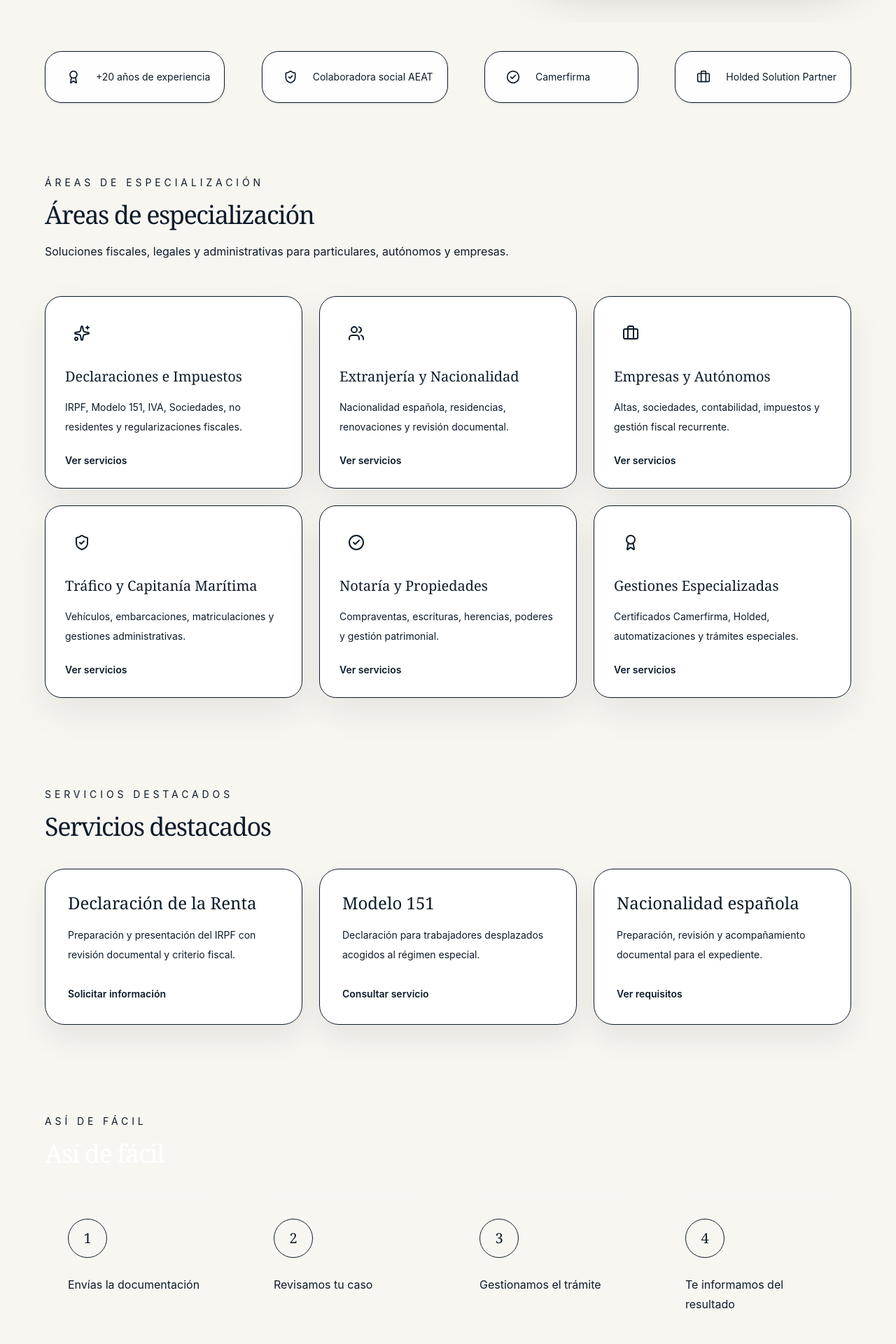
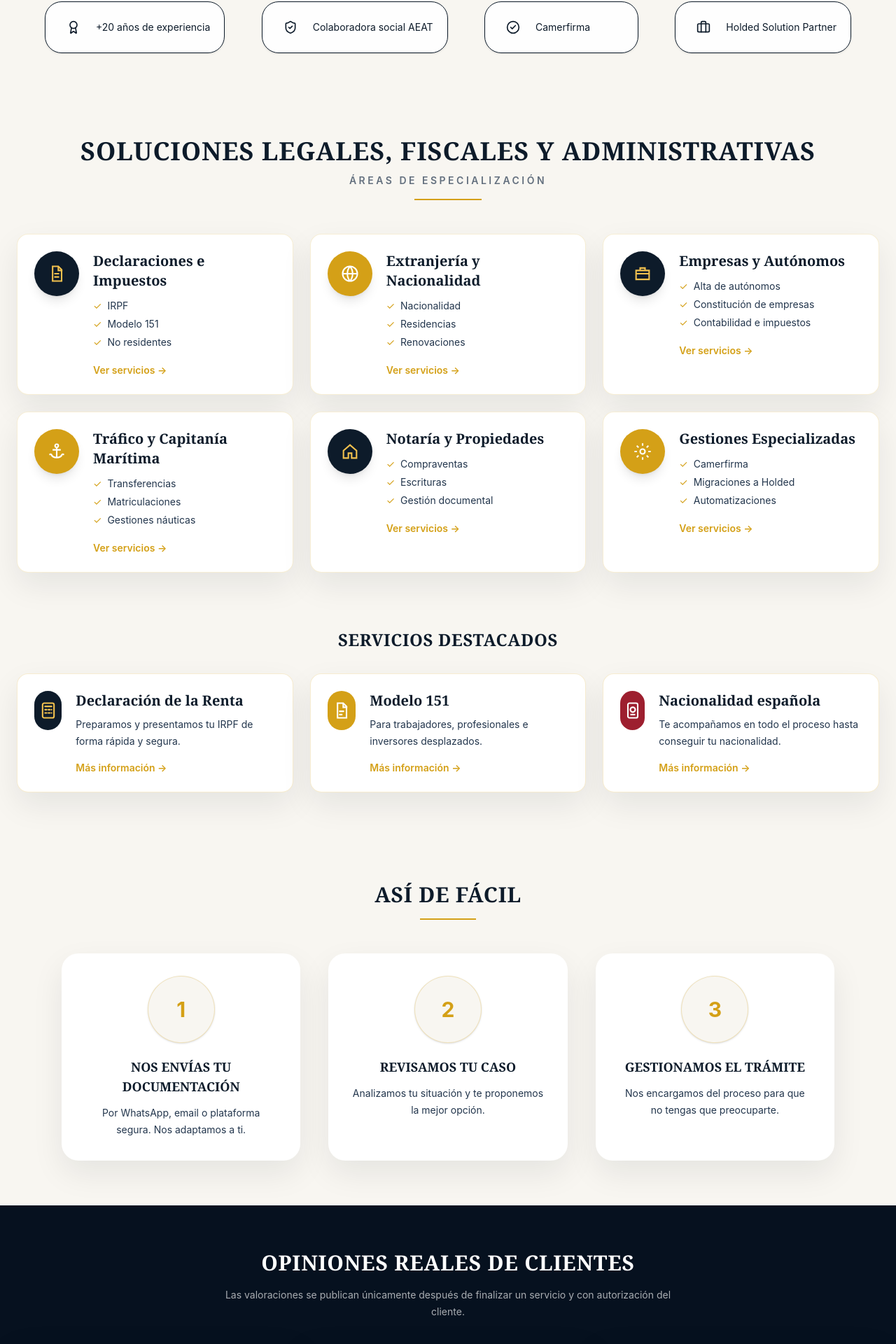
Before and after one commit to expert-servicios/kiabusiness_app, a Next.js app: page / in a window 1280 px wide. Shown: the part 818-2738 px from the top of the page at 70% size. Built offline with nearby package versions, Linux system fonts and the light colour scheme.

Commit message:
Update homepage design: premium service category block, header/footer, featured services, steps and reviews

```diff
--- a/components/site/featured-services.tsx
+++ b/components/site/featured-services.tsx
@@ -1,28 +1,101 @@
 import Link from 'next/link';
-import { featuredServices } from '@/config/brand';
+
+const featuredServices = [
+  {
+    title: 'Declaración de la Renta',
+    text: 'Preparamos y presentamos tu IRPF de forma rápida y segura.',
+    icon: 'calculator',
+    href: '/servicios/declaracion-renta',
+    tone: 'navy'
+  },
+  {
+    title: 'Modelo 151',
+    text: 'Para trabajadores, profesionales e inversores desplazados.',
+    icon: 'file',
+    href: '/servicios/modelo-151',
+    tone: 'gold'
+  },
+  {
+    title: 'Nacionalidad española',
+    text: 'Te acompañamos en todo el proceso hasta conseguir tu nacionalidad.',
+    icon: 'passport',
+    href: '/servicios/nacionalidad-espanola',
+    tone: 'red'
+  }
+];
+
+function Icon({ name, className = '' }: { name: string; className?: string }) {
+  const common = 'h-7 w-7';
+  const cls = `${common} ${className}`;
+
+  if (name === 'calculator') {
+    return (
+      <svg className={cls} viewBox="0 0 24 24" fill="none">
+        <rect x="5" y="3" width="14" height="18" rx="2" stroke="currentColor" strokeWidth="1.8" />
+        <path d="M8 7h8M8 11h2M12 11h2M16 11h0M8 15h2M12 15h2M16 15h0" stroke="currentColor" strokeWidth="1.8" strokeLinecap="round" />
+      </svg>
+    );
+  }
+
+  if (name === 'file') {
+    return (
+      <svg className={cls} viewBox="0 0 24 24" fill="none">
+        <path d="M7 3h7l4 4v14H7V3Z" stroke="currentColor" strokeWidth="1.8" />
+        <path d="M14 3v5h5M9 13h6M9 17h4" stroke="currentColor" strokeWidth="1.8" />
+      </svg>
+    );
+  }
+
+  if (name === 'passport') {
+    return (
+      <svg className={cls} viewBox="0 0 24 24" fill="none">
+        <rect x="6" y="3" width="12" height="18" rx="2" stroke="currentColor" strokeWidth="1.8" />
+        <circle cx="12" cy="11" r="3" stroke="currentColor" strokeWidth="1.8" />
+        <path d="M9 17h6" stroke="currentColor" strokeWidth="1.8" />
+      </svg>
+    );
+  }
+
+  return null;
+}
 
 export function FeaturedServices() {
   return (
-    <section className="bg-brand-cream py-16">
-      <div className="mx-auto max-w-[1200px] px-6">
-        <div className="max-w-2xl">
-          <p className="text-sm uppercase tracking-[0.35em] text-brand-gold">Servicios destacados</p>
-          <h2 className="mt-4 font-serif text-4xl tracking-[-0.04em] text-brand-navy">Servicios destacados</h2>
-        </div>
+    <section className="bg-[#F8F6F1] pb-16 text-[#0D1B2A]">
+      <div className="mx-auto max-w-7xl px-6">
+        <h2 className="mb-8 text-center font-serif text-2xl font-bold uppercase tracking-wide">
+          Servicios destacados
+        </h2>
 
-        <div className="mt-10 grid gap-6 xl:grid-cols-3">
-          {featuredServices.map(({ title, description, cta, href }) => (
-            <article key={title} className="rounded-[28px] border border-brand-gold/15 bg-white p-8 shadow-[0_20px_40px_rgba(13,27,42,0.08)]">
-              <h3 className="font-serif text-2xl text-brand-navy">{title}</h3>
-              <p className="mt-4 text-sm leading-7 text-brand-gray">{description}</p>
+        <div className="grid grid-cols-1 gap-6 md:grid-cols-3">
+          {featuredServices.map((service) => {
+            const color =
+              service.tone === 'red'
+                ? 'bg-[#9d1f2f] text-white'
+                : service.tone === 'gold'
+                ? 'bg-[#D4A017] text-white'
+                : 'bg-[#0D1B2A] text-[#F2C14E]';
+
+            return (
               <Link
-                href={href}
-                className="mt-8 inline-flex items-center text-sm font-semibold text-brand-navy transition hover:text-brand-gold"
+                href={service.href}
+                key={service.title}
+                className="rounded-2xl border border-[#D4A017]/20 bg-white p-6 shadow-[0_18px_45px_rgba(13,27,42,0.08)] transition hover:-translate-y-1 hover:shadow-[0_24px_60px_rgba(13,27,42,0.14)]"
               >
-                {cta}
+                <div className="flex items-start gap-5">
+                  <div className={`flex h-14 w-14 items-center justify-center rounded-full ${color}`}>
+                    <Icon name={service.icon} />
+                  </div>
+
+                  <div>
+                    <h3 className="font-serif text-xl font-bold">{service.title}</h3>
+                    <p className="mt-2 text-sm leading-6 text-[#23364D]">{service.text}</p>
+                    <p className="mt-4 text-sm font-semibold text-[#D4A017]">Más información →</p>
+                  </div>
+                </div>
               </Link>
-            </article>
-          ))}
+            );
+          })}
         </div>
       </div>
     </section>
--- a/components/site/footer.tsx
+++ b/components/site/footer.tsx
@@ -1,71 +1,63 @@
 import Image from 'next/image';
 import Link from 'next/link';
-import { footerCopy, footerLinks, siteName } from '@/config/brand';
 
 export function Footer() {
   return (
-    <footer className="bg-brand-navy text-brand-cream">
-      <div className="mx-auto max-w-[1200px] px-6 py-16">
-        <div className="grid gap-12 lg:grid-cols-[1.6fr_1fr_1fr_1fr_1fr] lg:items-start">
-          <div className="space-y-6">
-            <div className="flex items-center gap-3">
-              <Image src="/logos/expert-logo.png" alt="EXPERT" width={140} height={40} className="h-auto w-auto" />
-            </div>
-            <p className="max-w-sm text-sm leading-7 text-brand-cream/80">{footerCopy}</p>
-            <p className="text-sm font-semibold text-brand-lightGold">Holded Solution Partner</p>
+    <footer className="bg-[#06111f] py-12 text-white">
+      <div className="mx-auto grid max-w-7xl grid-cols-1 gap-10 px-6 md:grid-cols-[1.2fr_0.8fr_0.8fr_1fr]">
+        <div>
+          <Image
+            src="/branding/logos/expert-logo-dark.svg"
+            alt="EXPERT"
+            width={210}
+            height={80}
+            className="h-auto w-[210px]"
+          />
+
+          <p className="mt-5 max-w-sm text-sm leading-6 text-white/70">
+            Asesoría fiscal, legal y administrativa en España para empresas, autónomos y personas físicas.
+          </p>
+
+          <p className="mt-3 font-semibold text-[#D4A017]">Holded Solution Partner</p>
         </div>
 
         <div>
-            <h3 className="text-sm font-semibold uppercase tracking-[0.25em] text-brand-cream/70">Servicios</h3>
-            <ul className="mt-6 space-y-3 text-sm text-brand-cream/80">
-              {footerLinks.services.map((item) => (
-                <li key={item.label}>
-                  <Link href={item.href} className="transition hover:text-brand-gold">
-                    {item.label}
-                  </Link>
-                </li>
-              ))}
+          <h3 className="mb-4 text-sm font-bold uppercase tracking-wide text-white">Enlaces rápidos</h3>
+          <ul className="space-y-2 text-sm text-white/65">
+            <li><Link href="/">Inicio</Link></li>
+            <li><Link href="/servicios">Servicios</Link></li>
+            <li><Link href="/sobre-mi">Sobre mí</Link></li>
+            <li><Link href="/blog">Blog</Link></li>
+            <li><Link href="/contacto">Contacto</Link></li>
           </ul>
         </div>
 
         <div>
-            <h3 className="text-sm font-semibold uppercase tracking-[0.25em] text-brand-cream/70">Empresa</h3>
-            <ul className="mt-6 space-y-3 text-sm text-brand-cream/80">
-              {footerLinks.company.map((item) => (
-                <li key={item.label}>
-                  <Link href={item.href} className="transition hover:text-brand-gold">
-                    {item.label}
-                  </Link>
-                </li>
-              ))}
+          <h3 className="mb-4 text-sm font-bold uppercase tracking-wide text-white">Servicios</h3>
+          <ul className="space-y-2 text-sm text-white/65">
+            <li><Link href="/servicios/declaraciones-impuestos">Declaraciones e Impuestos</Link></li>
+            <li><Link href="/servicios/extranjeria-nacionalidad">Extranjería y Nacionalidad</Link></li>
+            <li><Link href="/servicios/empresas-autonomos">Empresas y Autónomos</Link></li>
+            <li><Link href="/servicios/gestiones-especializadas">Gestiones Especializadas</Link></li>
           </ul>
         </div>
 
         <div>
-            <h3 className="text-sm font-semibold uppercase tracking-[0.25em] text-brand-cream/70">Legal</h3>
-            <ul className="mt-6 space-y-3 text-sm text-brand-cream/80">
-              {footerLinks.legal.map((item) => (
-                <li key={item.label}>
-                  <Link href={item.href} className="transition hover:text-brand-gold">
-                    {item.label}
-                  </Link>
-                </li>
-              ))}
+          <h3 className="mb-4 text-sm font-bold uppercase tracking-wide text-white">Contacto</h3>
+          <ul className="space-y-3 text-sm text-white/70">
+            <li>WhatsApp: +34 669 04 55 28</li>
+            <li>Email: soy@kseniailicheva.com</li>
+            <li>España</li>
           </ul>
         </div>
+      </div>
 
-          <div>
-            <h3 className="text-sm font-semibold uppercase tracking-[0.25em] text-brand-cream/70">Contacto</h3>
-            <ul className="mt-6 space-y-3 text-sm text-brand-cream/80">
-              {footerLinks.contact.map((item) => (
-                <li key={item.label}>
-                  <Link href={item.href} className="transition hover:text-brand-gold">
-                    {item.label}
-                  </Link>
-                </li>
-              ))}
-            </ul>
-          </div>
+      <div className="mx-auto mt-10 flex max-w-7xl flex-col justify-between gap-4 border-t border-white/10 px-6 pt-6 text-xs text-white/45 md:flex-row">
+        <p>© 2024 EXPERT. Todos los derechos reservados.</p>
+        <div className="flex gap-4">
+          <Link href="/legal/aviso-legal">Aviso legal</Link>
+          <Link href="/legal/privacidad">Política de privacidad</Link>
+          <Link href="/legal/cookies">Cookies</Link>
         </div>
       </div>
     </footer>
--- a/components/site/how-it-works.tsx
+++ b/components/site/how-it-works.tsx
@@ -1,21 +1,34 @@
-import { workSteps } from '@/config/brand';
+const howItWorks = [
+  {
+    title: 'Nos envías tu documentación',
+    text: 'Por WhatsApp, email o plataforma segura. Nos adaptamos a ti.'
+  },
+  {
+    title: 'Revisamos tu caso',
+    text: 'Analizamos tu situación y te proponemos la mejor opción.'
+  },
+  {
+    title: 'Gestionamos el trámite',
+    text: 'Nos encargamos del proceso para que no tengas que preocuparte.'
+  }
+];
 
 export function HowItWorks() {
   return (
-    <section className="bg-brand-navy py-16 text-brand-cream">
-      <div className="mx-auto max-w-[1200px] px-6">
-        <div className="max-w-2xl">
-          <p className="text-sm uppercase tracking-[0.35em] text-brand-lightGold/90">Así de fácil</p>
-          <h2 className="mt-4 font-serif text-4xl tracking-[-0.04em] text-white">Así de fácil</h2>
-        </div>
+    <section className="bg-[#F8F6F1] py-16 text-[#0D1B2A]">
+      <div className="mx-auto max-w-6xl px-6 text-center">
+        <h2 className="font-serif text-3xl font-bold uppercase tracking-wide">Así de fácil</h2>
+        <div className="mx-auto mt-4 h-[2px] w-20 bg-[#D4A017]" />
 
-        <div className="mt-10 grid gap-6 md:grid-cols-4">
-          {workSteps.map((step, index) => (
-            <div key={step} className="rounded-[28px] border border-white/10 bg-white/5 p-8">
-              <div className="flex h-14 w-14 items-center justify-center rounded-full border border-brand-gold text-brand-gold">
-                <span className="font-serif text-xl">{index + 1}</span>
+        <div className="mt-12 grid grid-cols-1 gap-10 md:grid-cols-3">
+          {howItWorks.map((step, index) => (
+            <div key={step.title} className="relative rounded-3xl bg-white p-8 shadow-[0_18px_45px_rgba(13,27,42,0.08)]">
+              <div className="mx-auto flex h-24 w-24 items-center justify-center rounded-full border border-[#D4A017]/25 bg-[#F8F6F1] text-3xl font-bold text-[#D4A017] shadow-sm">
+                {index + 1}
               </div>
-              <p className="mt-6 text-base leading-7 text-brand-cream/90">{step}</p>
+
+              <h3 className="mt-5 font-serif text-lg font-bold uppercase">{step.title}</h3>
+              <p className="mx-auto mt-3 max-w-xs text-sm leading-6 text-[#23364D]">{step.text}</p>
             </div>
           ))}
         </div>
--- a/components/site/reviews-preview.tsx
+++ b/components/site/reviews-preview.tsx
@@ -1,36 +1,40 @@
-import { Star } from 'lucide-react';
-
 const reviewCards = [
-  { title: 'Reseña verificada', badge: 'Servicio finalizado' },
-  { title: 'Reseña verificada', badge: 'Servicio finalizado' },
-  { title: 'Reseña verificada', badge: 'Servicio finalizado' }
+  {
+    title: 'Reseña verificada',
+    badge: 'Servicio finalizado'
+  },
+  {
+    title: 'Reseña verificada',
+    badge: 'Servicio finalizado'
+  },
+  {
+    title: 'Reseña verificada',
+    badge: 'Servicio finalizado'
+  }
 ];
 
 export function ReviewsPreview() {
   return (
-    <section className="bg-brand-slate py-16 text-brand-cream">
-      <div className="mx-auto max-w-[1200px] px-6">
-        <div className="max-w-2xl">
-          <p className="text-sm uppercase tracking-[0.35em] text-brand-lightGold/90">Opiniones reales de clientes</p>
-          <h2 className="mt-4 font-serif text-4xl tracking-[-0.04em] text-white">Opiniones reales de clientes</h2>
-          <p className="mt-4 max-w-2xl text-base leading-8 text-brand-cream/80">
-            Las valoraciones se publican únicamente después de finalizar un servicio y con autorización del cliente.
-          </p>
-        </div>
+    <section className="bg-[#06111f] py-16 text-white">
+      <div className="mx-auto max-w-7xl px-6">
+        <h2 className="text-center font-serif text-3xl font-bold uppercase tracking-wide">
+          Opiniones reales de clientes
+        </h2>
 
-        <div className="mt-10 grid gap-6 lg:grid-cols-3">
-          {reviewCards.map((card, index) => (
-            <article key={`${card.title}-${index}`} className="rounded-[28px] border border-white/10 bg-brand-navy/80 p-8">
-              <div className="flex items-center gap-1 text-brand-lightGold">
-                {Array.from({ length: 5 }).map((_, starIndex) => (
-                  <Star key={starIndex} className="h-4 w-4" />
-                ))}
-              </div>
-              <p className="mt-6 text-lg font-semibold text-white">{card.title}</p>
-              <span className="mt-4 inline-flex rounded-full border border-brand-gold/30 bg-brand-gold/10 px-3 py-1 text-xs uppercase tracking-[0.25em] text-brand-lightGold">
-                {card.badge}
-              </span>
-            </article>
+        <p className="mx-auto mt-4 max-w-2xl text-center text-sm leading-6 text-white/65">
+          Las valoraciones se publican únicamente después de finalizar un servicio y con autorización del cliente.
+        </p>
+
+        <div className="mt-10 grid grid-cols-1 gap-6 md:grid-cols-3">
+          {reviewCards.map((card) => (
+            <div
+              key={card.title}
+              className="rounded-2xl border border-[#D4A017]/35 bg-[#0D1B2A] p-6 shadow-[0_20px_50px_rgba(0,0,0,0.25)]"
+            >
+              <div className="text-[#F2C14E]">★★★★★</div>
+              <p className="mt-5 text-sm leading-6 text-white/80">Reseña verificada tras servicio finalizado.</p>
+              <div className="mt-5 border-t border-white/10 pt-4 text-sm text-white/55">Opinión pendiente de publicación</div>
+            </div>
           ))}
         </div>
       </div>
--- a/components/site/service-categories.tsx
+++ b/components/site/service-categories.tsx
@@ -1,37 +1,159 @@
 import Link from 'next/link';
-import { serviceCategories } from '@/config/brand';
+
+const serviceCategories = [
+  {
+    title: 'Declaraciones e Impuestos',
+    icon: 'document',
+    items: ['IRPF', 'Modelo 151', 'No residentes'],
+    href: '/servicios/declaraciones-impuestos'
+  },
+  {
+    title: 'Extranjería y Nacionalidad',
+    icon: 'globe',
+    items: ['Nacionalidad', 'Residencias', 'Renovaciones'],
+    href: '/servicios/extranjeria-nacionalidad'
+  },
+  {
+    title: 'Empresas y Autónomos',
+    icon: 'briefcase',
+    items: ['Alta de autónomos', 'Constitución de empresas', 'Contabilidad e impuestos'],
+    href: '/servicios/empresas-autonomos'
+  },
+  {
+    title: 'Tráfico y Capitanía Marítima',
+    icon: 'anchor',
+    items: ['Transferencias', 'Matriculaciones', 'Gestiones náuticas'],
+    href: '/servicios/trafico-capitania-maritima'
+  },
+  {
+    title: 'Notaría y Propiedades',
+    icon: 'home',
+    items: ['Compraventas', 'Escrituras', 'Gestión documental'],
+    href: '/servicios/notaria-propiedades'
+  },
+  {
+    title: 'Gestiones Especializadas',
+    icon: 'settings',
+    items: ['Camerfirma', 'Migraciones a Holded', 'Automatizaciones'],
+    href: '/servicios/gestiones-especializadas'
+  }
+];
+
+function Icon({ name, className = '' }: { name: string; className?: string }) {
+  const common = 'h-7 w-7';
+  const cls = `${common} ${className}`;
+
+  if (name === 'document') {
+    return (
+      <svg className={cls} viewBox="0 0 24 24" fill="none">
+        <path d="M7 3h7l4 4v14H7V3Z" stroke="currentColor" strokeWidth="1.8" />
+        <path d="M14 3v5h5M9 12h6M9 16h6" stroke="currentColor" strokeWidth="1.8" />
+      </svg>
+    );
+  }
+
+  if (name === 'globe') {
+    return (
+      <svg className={cls} viewBox="0 0 24 24" fill="none">
+        <circle cx="12" cy="12" r="9" stroke="currentColor" strokeWidth="1.8" />
+        <path d="M3 12h18M12 3c2.2 2.5 3.2 5.5 3.2 9s-1 6.5-3.2 9M12 3C9.8 5.5 8.8 8.5 8.8 12s1 6.5 3.2 9" stroke="currentColor" strokeWidth="1.8" />
+      </svg>
+    );
+  }
+
+  if (name === 'briefcase') {
+    return (
+      <svg className={cls} viewBox="0 0 24 24" fill="none">
+        <path d="M4 8h16v11H4V8Z" stroke="currentColor" strokeWidth="1.8" />
+        <path d="M9 8V5h6v3M4 12h16" stroke="currentColor" strokeWidth="1.8" />
+      </svg>
+    );
+  }
+
+  if (name === 'anchor') {
+    return (
+      <svg className={cls} viewBox="0 0 24 24" fill="none">
+        <circle cx="12" cy="5" r="2" stroke="currentColor" strokeWidth="1.8" />
+        <path d="M12 7v12M7 10h10M5 15c1.2 3 3.6 4.5 7 4.5s5.8-1.5 7-4.5M5 15l-2 1M19 15l2 1" stroke="currentColor" strokeWidth="1.8" />
+      </svg>
+    );
+  }
+
+  if (name === 'home') {
+    return (
+      <svg className={cls} viewBox="0 0 24 24" fill="none">
+        <path d="M4 11 12 4l8 7v9h-6v-6h-4v6H4v-9Z" stroke="currentColor" strokeWidth="1.8" />
+      </svg>
+    );
+  }
+
+  if (name === 'settings') {
+    return (
+      <svg className={cls} viewBox="0 0 24 24" fill="none">
+        <circle cx="12" cy="12" r="3" stroke="currentColor" strokeWidth="1.8" />
+        <path d="M12 2v3M12 19v3M4.9 4.9 7 7M17 17l2.1 2.1M2 12h3M19 12h3M4.9 19.1 7 17M17 7l2.1-2.1" stroke="currentColor" strokeWidth="1.8" />
+      </svg>
+    );
+  }
+
+  return null;
+}
 
 export function ServiceCategories() {
   return (
-    <section className="bg-brand-cream py-16">
-      <div className="mx-auto max-w-[1200px] px-6">
-        <div className="max-w-2xl">
-          <p className="text-sm uppercase tracking-[0.35em] text-brand-gold">Áreas de especialización</p>
-          <h2 className="mt-4 font-serif text-4xl tracking-[-0.04em] text-brand-navy">Áreas de especialización</h2>
-          <p className="mt-4 text-base leading-8 text-brand-gray">
-            Soluciones fiscales, legales y administrativas para particulares, autónomos y empresas.
+    <section className="bg-[#F8F6F1] py-20 text-[#0D1B2A]">
+      <div className="mx-auto max-w-7xl px-6">
+        <div className="mb-12 text-center">
+          <h2 className="font-serif text-3xl font-bold uppercase tracking-wide md:text-4xl">
+            Soluciones legales, fiscales y administrativas
+          </h2>
+          <p className="mt-3 text-sm font-semibold uppercase tracking-[0.25em] text-[#23364D]/70">
+            Áreas de especialización
           </p>
+          <div className="mx-auto mt-4 h-[2px] w-24 bg-[#D4A017]" />
         </div>
 
-        <div className="mt-12 grid gap-6 md:grid-cols-2 xl:grid-cols-3">
-          {serviceCategories.map(({ title, description, href, icon: Icon }) => (
-            <article
-              key={title}
-              className="group rounded-[24px] border border-brand-gold/20 bg-white p-7 shadow-[0_20px_50px_rgba(13,27,42,0.08)] transition-transform hover:-translate-y-1"
-            >
-              <div className="mb-6 inline-flex h-12 w-12 items-center justify-center rounded-2xl bg-brand-gold/10 text-brand-gold">
-                <Icon className="h-6 w-6" />
-              </div>
-              <h3 className="font-serif text-xl text-brand-navy">{title}</h3>
-              <p className="mt-4 text-sm leading-7 text-brand-gray">{description}</p>
+        <div className="grid grid-cols-1 gap-6 md:grid-cols-2 xl:grid-cols-3">
+          {serviceCategories.map((category, index) => {
+            const isGold = index % 2 === 1;
+
+            return (
               <Link
-                href={href}
-                className="mt-6 inline-flex items-center gap-2 text-sm font-semibold text-brand-navy transition group-hover:text-brand-gold"
+                href={category.href}
+                key={category.title}
+                className="group relative overflow-hidden rounded-2xl border border-[#D4A017]/18 bg-white p-6 shadow-[0_18px_45px_rgba(13,27,42,0.08)] transition hover:-translate-y-1 hover:border-[#D4A017]/45 hover:shadow-[0_24px_60px_rgba(13,27,42,0.14)]"
               >
-                Ver servicios
+                <div className="flex items-start gap-5">
+                  <div
+                    className={`flex h-16 w-16 shrink-0 items-center justify-center rounded-full ${
+                      isGold ? 'bg-[#D4A017] text-white' : 'bg-[#0D1B2A] text-[#F2C14E]'
+                    } shadow-lg`}
+                  >
+                    <Icon name={category.icon} />
+                  </div>
+
+                  <div>
+                    <h3 className="font-serif text-xl font-bold text-[#0D1B2A]">
+                      {category.title}
+                    </h3>
+
+                    <ul className="mt-3 space-y-1.5 text-sm text-[#23364D]">
+                      {category.items.map((item) => (
+                        <li key={item} className="flex gap-2">
+                          <span className="text-[#D4A017]">✓</span>
+                          <span>{item}</span>
+                        </li>
+                      ))}
+                    </ul>
+
+                    <p className="mt-5 text-sm font-semibold text-[#D4A017]">
+                      Ver servicios →
+                    </p>
+                  </div>
+                </div>
               </Link>
-            </article>
-          ))}
+            );
+          })}
         </div>
       </div>
     </section>
```
Also changed, not shown: components/site/accreditations-strip.tsx (+8 -9 lines), components/site/header.tsx (+29 -12 lines). Lines whose indentation alone changed are shown as unchanged.
